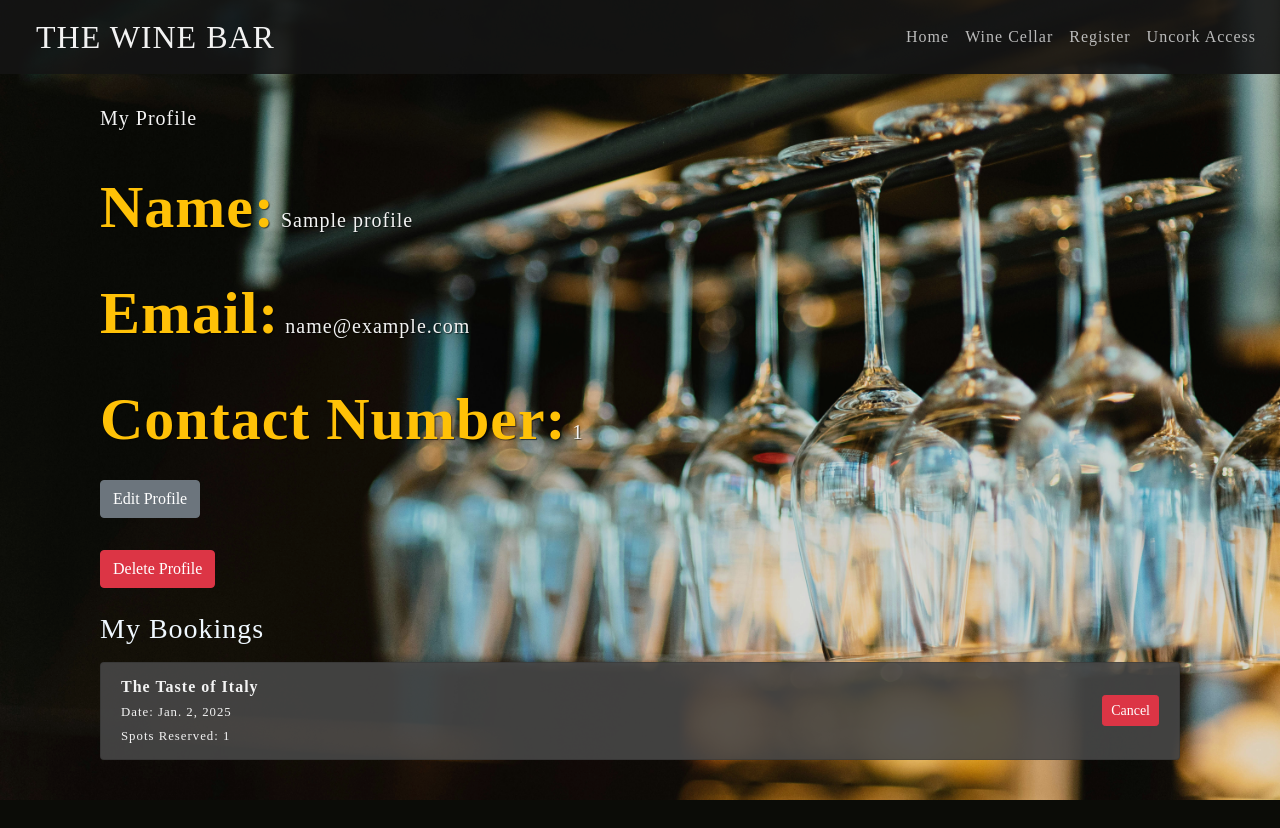
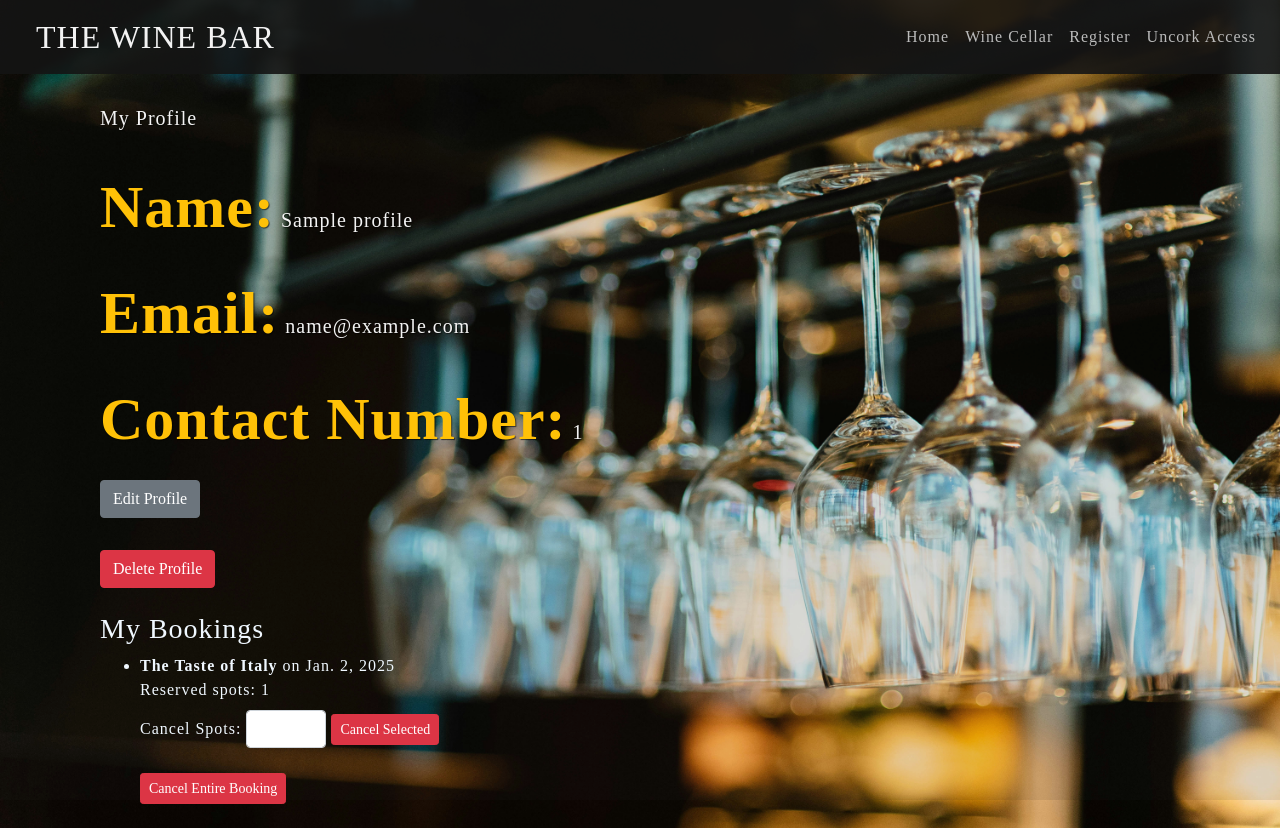
Before and after one commit to TerryLoc/wine-bar-project, a Django app: template bookings/templates/bookings/profile.html in a window 1280 px wide. Before the commit the page ends 800 px from the top, so only its background shows below. Run offline with Django 5.2, Linux system fonts and the light colour scheme; data comes from the database, SQL or seed files in the repository; both versions use the stored data as it was after the commit; tables that the repository leaves empty hold one stand-in row (values such as "Sample post"); the template is opened without the code that fills it: values that come from a table or form of the project are taken from there, most other values are stand-ins (such as "Sample title", 1, 10 or a date in 2020); some libraries are stand-ins or nearby versions; some web fonts are replaced.

Commit message:
feat: enhance booking cancellation process; allow cancellation of specific spots or entire booking; update profile template for improved user experience

```diff
--- a/bookings/templates/bookings/profile.html
+++ b/bookings/templates/bookings/profile.html
@@ -36,29 +36,36 @@
         </form>
         <!-- User's Bookings List -->
         <div class="user_bookings">
-            <h3 class="mb-3">My Bookings</h3>
-            {% if bookings %}
-                <ul class="list-group">
+            <h3>My Bookings</h3>
+            <ul>
                 {% for booking in bookings %}
-                        <li class="list-group-item d-flex justify-content-between align-items-center">
-                            <div>
-                                <strong>{{ booking.wine_experience.title }}</strong>
+                    <li>
+                        <strong>{{ booking.wine_experience.title }}</strong> on {{ booking.wine_experience.date }}
                         <br>
-                                <small>Date: {{ booking.wine_experience.date }}</small>
-                                <br>
-                                <small>Spots Reserved: {{ booking.spots_reserved }}</small>
-                            </div>
-                            <form method="post" class="mb-0">
+                        Reserved spots: {{ booking.spots_reserved }}
+                        <form method="post" class="inline-form mt-2">
                             {% csrf_token %}
                             <input type="hidden" name="wine_id" value="{{ booking.wine_experience.id }}">
-                                <button type="submit" name="cancel_booking" class="btn btn-danger btn-sm">Cancel</button>
+                            <!-- Cancel specific number of spots -->
+                            <div class="form-group">
+                                <label for="spots_to_cancel_{{ booking.id }}">Cancel Spots:</label>
+                                <input type="number"
+                                       name="spots_to_cancel"
+                                       id="spots_to_cancel_{{ booking.id }}"
+                                       class="form-control d-inline"
+                                       style="width: 80px"
+                                       min="1"
+                                       max="{{ booking.spots_reserved }}">
+                                <button type="submit" name="cancel_booking" class="btn btn-danger btn-sm">Cancel Selected</button>
+                            </div>
+                            <!-- Cancel the entire booking -->
+                            <button type="submit" name="cancel_all" class="btn btn-danger btn-sm mt-2">Cancel Entire Booking</button>
                         </form>
                     </li>
+                {% empty %}
+                    <p>You haven't made any bookings yet.</p>
                 {% endfor %}
             </ul>
-            {% else %}
-                <p>You haven't made any bookings yet.</p>
-            {% endif %}
         </div>
     </div>
 {% endblock content %}
```
Also changed, not shown: bookings/views.py (+29 -17 lines), db.sqlite3. Lines whose indentation alone changed are shown as unchanged.
